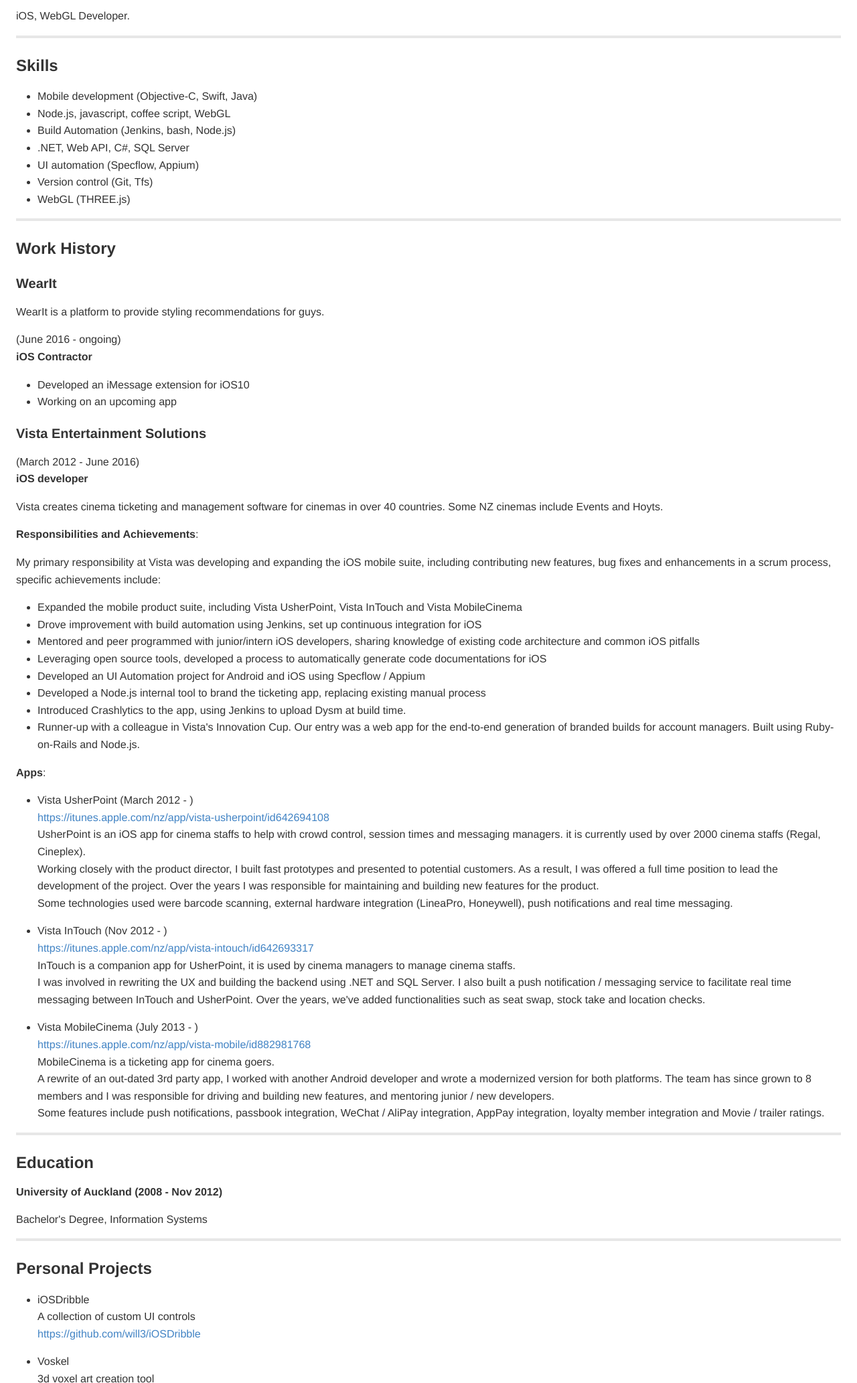
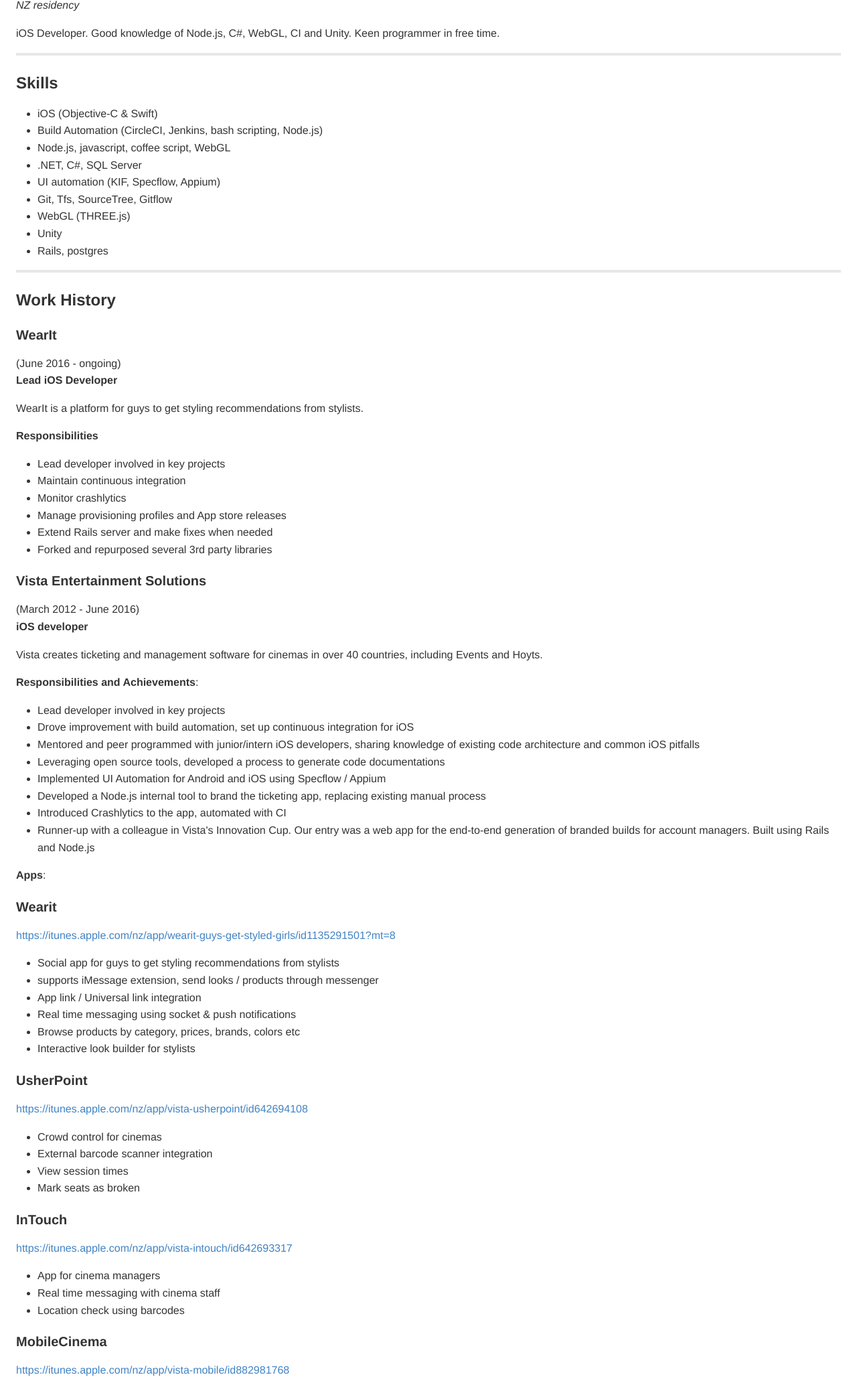
Before and after one commit to will3/cv, a plain HTML site: page index.html in a window 1280 px wide. Shown: the part 202-2267 px from the top of the page at 67% size. Drawn offline with Linux system fonts and the light colour scheme.

Commit message:
Update CV

```diff
--- a/index.html
+++ b/index.html
@@ -1,5 +1,5 @@
 <!DOCTYPE html>
-<!-- saved from url=(0070)file:///var/folders/cb/8xtvzzn51v12qh_bd6n6lzj80000gn/T/tmpm85k4m.html -->
+<!-- saved from url=(0070)file:///var/folders/cb/8xtvzzn51v12qh_bd6n6lzj80000gn/T/tmp0ufpv6.html -->
 <html slick-uniqueid="3"><head><meta http-equiv="Content-Type" content="text/html; charset=UTF-8">
 
 		<meta name="viewport" content="width=device-width, initial-scale=1, minimal-ui">
@@ -22,22 +22,25 @@ window.addEvent("domready",function(){var t=$("body"),e=(window.location.hash.su
 <p><strong>Email</strong>: will3.git@gmail.com <br>
 <strong>Phone</strong>: 021 026 85259 <br>
 <strong>Twitter</strong>: <a href="http://twitter.com/will3_z">@will3_z</a> <br>
+<strong>Github</strong>: https://github.com/will3 <br>
 <em>NZ residency</em></p>
 
-<p>iOS, WebGL Developer.</p>
+<p>iOS Developer. Good knowledge of Node.js, C#, WebGL, CI and Unity. Keen programmer in free time.</p>
 
 <hr>
 
 <h3 id="skills">Skills</h3>
 
 <ul>
-<li>Mobile development (Objective-C, Swift, Java)</li>
+<li>iOS (Objective-C &amp; Swift)</li>
+<li>Build Automation (CircleCI, Jenkins, bash scripting, Node.js)</li>
 <li>Node.js, javascript, coffee script, WebGL</li>
-<li>Build Automation (Jenkins, bash, Node.js)</li>
-<li>.NET, Web API, C#, SQL Server</li>
-<li>UI automation (Specflow, Appium)</li>
-<li>Version control (Git, Tfs)</li>
+<li>.NET, C#, SQL Server</li>
+<li>UI automation (KIF, Specflow, Appium)</li>
+<li>Git, Tfs, SourceTree, Gitflow</li>
 <li>WebGL (THREE.js)</li>
+<li>Unity</li>
+<li>Rails, postgres</li>
 </ul>
 
 <hr>
@@ -46,14 +49,20 @@ window.addEvent("domready",function(){var t=$("body"),e=(window.location.hash.su
 
 <h4 id="wearit">WearIt</h4>
 
-<p>WearIt is a platform to provide styling recommendations for guys.</p>
+<p>(June 2016 - ongoing) <br>
+<strong>Lead iOS Developer</strong></p>
 
-<p>(June 2016 - ongoing) <br>
-<strong>iOS Contractor</strong></p>
+<p>WearIt is a platform for guys to get styling recommendations from stylists.</p>
+
+<p><strong>Responsibilities</strong></p>
 
 <ul>
-<li>Developed an iMessage extension for iOS10</li>
-<li>Working on an upcoming app</li>
+<li>Lead developer involved in key projects</li>
+<li>Maintain continuous integration</li>
+<li>Monitor crashlytics</li>
+<li>Manage provisioning profiles and App store releases</li>
+<li>Extend Rails server and make fixes when needed</li>
+<li>Forked and repurposed several 3rd party libraries</li>
 </ul>
 
 <h4 id="vistaentertainmentsolutions">Vista Entertainment Solutions</h4>
@@ -61,64 +70,110 @@ window.addEvent("domready",function(){var t=$("body"),e=(window.location.hash.su
 <p>(March 2012 - June 2016) <br>
 <strong>iOS developer</strong>  </p>
 
-<p>Vista creates cinema ticketing and management software for cinemas in over 40 countries. Some NZ cinemas include Events and Hoyts.</p>
+<p>Vista creates ticketing and management software for cinemas in over 40 countries, including Events and Hoyts.</p>
 
 <p><strong>Responsibilities and Achievements</strong>:</p>
 
-<p>My primary responsibility at Vista was developing and expanding the iOS mobile suite, including contributing new features, bug fixes and enhancements in a scrum process, specific achievements include:</p>
-
 <ul>
-<li>Expanded the mobile product suite, including Vista UsherPoint, Vista InTouch and Vista MobileCinema</li>
-<li>Drove improvement with build automation using Jenkins, set up continuous integration for iOS</li>
+<li>Lead developer involved in key projects</li>
+<li>Drove improvement with build automation, set up continuous integration for iOS</li>
 <li>Mentored and peer programmed with junior/intern iOS developers, sharing knowledge of existing code architecture and common iOS pitfalls</li>
-<li>Leveraging open source tools, developed a process to automatically generate code documentations for iOS</li>
-<li>Developed an UI Automation project for Android and iOS using Specflow / Appium</li>
+<li>Leveraging open source tools, developed a process to generate code documentations</li>
+<li>Implemented UI Automation for Android and iOS using Specflow / Appium</li>
 <li>Developed a Node.js internal tool to brand the ticketing app, replacing existing manual process</li>
-<li>Introduced Crashlytics to the app, using Jenkins to upload Dysm at build time.</li>
-<li>Runner-up with a colleague in Vista's Innovation Cup. Our entry was a web app for the end-to-end generation of branded builds for account managers. Built using Ruby-on-Rails and Node.js.</li>
+<li>Introduced Crashlytics to the app, automated with CI</li>
+<li>Runner-up with a colleague in Vista's Innovation Cup. Our entry was a web app for the end-to-end generation of branded builds for account managers. Built using Rails and Node.js</li>
 </ul>
 
 <p><strong>Apps</strong>:</p>
 
+<h4 id="wearit">Wearit</h4>
+
+<p><a href="https://itunes.apple.com/nz/app/wearit-guys-get-styled-girls/id1135291501?mt=8">https://itunes.apple.com/nz/app/wearit-guys-get-styled-girls/id1135291501?mt=8</a>  </p>
+
 <ul>
-<li><p>Vista UsherPoint (March 2012 - ) <br>
-<a href="https://itunes.apple.com/nz/app/vista-usherpoint/id642694108">https://itunes.apple.com/nz/app/vista-usherpoint/id642694108</a> <br>
-UsherPoint is an iOS app for cinema staffs to help with crowd control, session times and messaging managers. it is currently used by over 2000 cinema staffs (Regal, Cineplex). <br>
-Working closely with the product director, I built fast prototypes and presented to potential customers. As a result, I was offered a full time position to lead the development of the project. Over the years I was responsible for maintaining and building new features for the product. <br>
-Some technologies used were barcode scanning, external hardware integration (LineaPro, Honeywell), push notifications and real time messaging.  </p></li>
-<li><p>Vista InTouch (Nov 2012 - ) <br>
-<a href="https://itunes.apple.com/nz/app/vista-intouch/id642693317">https://itunes.apple.com/nz/app/vista-intouch/id642693317</a> <br>
-InTouch is a companion app for UsherPoint, it is used by cinema managers to manage cinema staffs. <br>
-I was involved in rewriting the UX and building the backend using .NET and SQL Server. I also built a push notification / messaging service to facilitate real time messaging between InTouch and UsherPoint. Over the years, we've added functionalities such as seat swap, stock take and location checks.</p></li>
-<li><p>Vista MobileCinema (July 2013 - ) <br>
-<a href="https://itunes.apple.com/nz/app/vista-mobile/id882981768">https://itunes.apple.com/nz/app/vista-mobile/id882981768</a> <br>
-MobileCinema is a ticketing app for cinema goers. <br>
-A rewrite of an out-dated 3rd party app, I worked with another Android developer and wrote a modernized version for both platforms. The team has since grown to 8 members and I was responsible for driving and building new features, and mentoring junior / new developers. <br>
-Some features include push notifications, passbook integration, WeChat / AliPay integration, AppPay integration, loyalty member integration and  Movie / trailer ratings.</p></li>
+<li>Social app for guys to get styling recommendations from stylists</li>
+<li>supports iMessage extension, send looks / products through messenger</li>
+<li>App link / Universal link integration</li>
+<li>Real time messaging using socket &amp; push notifications</li>
+<li>Browse products by category, prices, brands, colors etc</li>
+<li>Interactive look builder for stylists</li>
+</ul>
+
+<h4 id="usherpoint">UsherPoint</h4>
+
+<p><a href="https://itunes.apple.com/nz/app/vista-usherpoint/id642694108">https://itunes.apple.com/nz/app/vista-usherpoint/id642694108</a>  </p>
+
+<ul>
+<li>Crowd control for cinemas</li>
+<li>External barcode scanner integration</li>
+<li>View session times</li>
+<li>Mark seats as broken</li>
+</ul>
+
+<h4 id="intouch">InTouch</h4>
+
+<p><a href="https://itunes.apple.com/nz/app/vista-intouch/id642693317">https://itunes.apple.com/nz/app/vista-intouch/id642693317</a>  </p>
+
+<ul>
+<li>App for cinema managers</li>
+<li>Real time messaging with cinema staff</li>
+<li>Location check using barcodes</li>
+</ul>
+
+<h4 id="mobilecinema">MobileCinema</h4>
+
+<p><a href="https://itunes.apple.com/nz/app/vista-mobile/id882981768">https://itunes.apple.com/nz/app/vista-mobile/id882981768</a>  </p>
+
+<ul>
+<li>Ticketing app for cinema goers.</li>
+<li>Passbook integration</li>
+<li>WeChat / AliPay integration</li>
+<li>Apple Pay integration</li>
+<li>Rebrand and used by 20 cinema chains</li>
+<li>Built node tool to automate rebranding</li>
+</ul>
+
+<h4 id="starmap">Star Map</h4>
+
+<p><a href="http://hellowinapps.com/app/sky-map/73b44797-85e2-4161-bfbb-a5efcbcbbc58">http://hellowinapps.com/app/sky-map/73b44797-85e2-4161-bfbb-a5efcbcbbc58</a>  </p>
+
+<ul>
+<li>Star gazing app</li>
+<li>Over 13,000 stars</li>
+<li>88 Constellations</li>
 </ul>
 
 <hr>
 
 <h3 id="education">Education</h3>
 
-<h5 id="universityofauckland2008nov2012">University of Auckland (2008 - Nov 2012)</h5>
+<h5 id="universityofauckland20082012">University of Auckland (2008 - 2012)</h5>
 
 <p>Bachelor's Degree, Information Systems</p>
 
 <hr>
 
-<h3 id="personalprojects">Personal Projects</h3>
+<h3 id="projects">Projects</h3>
 
 <ul>
 <li><p>iOSDribble <br>
 A collection of custom UI controls <br>
 <a href="https://github.com/will3/iOSDribble">https://github.com/will3/iOSDribble</a></p></li>
+<li><p>TradeMe <br>
+Trade me clone <br>
+<a href="https://github.com/will3/TradeMe">https://github.com/will3/TradeMe</a></p></li>
 <li><p>Voskel <br>
-3d voxel art creation tool <br>
+Pixel art editor <br>
 <a href="http://voskel.herokuapp.com/">http://voskel.herokuapp.com</a></p></li>
 <li><p>Little Planet <br>
 Procedural planet generator <br>
 <a href="https://will3.github.io/little-planet">https://will3.github.io/little-planet/</a></p></li>
+<li><p>Meow <br>
+Cat game <br>
+<a href="https://github.com/nychinn/meow">https://github.com/nychinn/meow</a></p></li>
+<li><p>Node modules <br>
+<a href="https://www.npmjs.com/~will3">https://www.npmjs.com/~will3</a></p></li>
 </ul>
 
 <hr>
```
Also changed, not shown: 3 other files.
